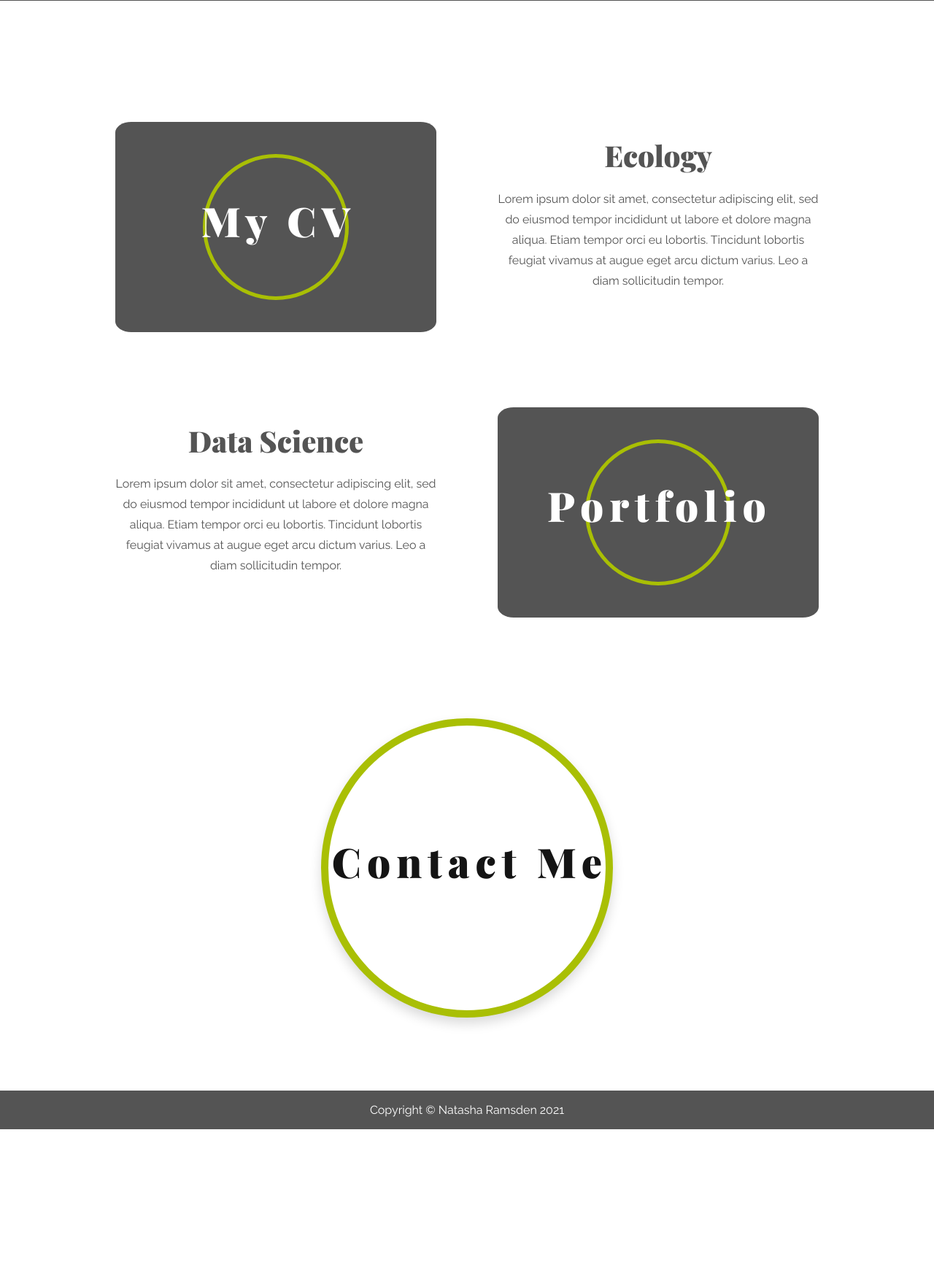
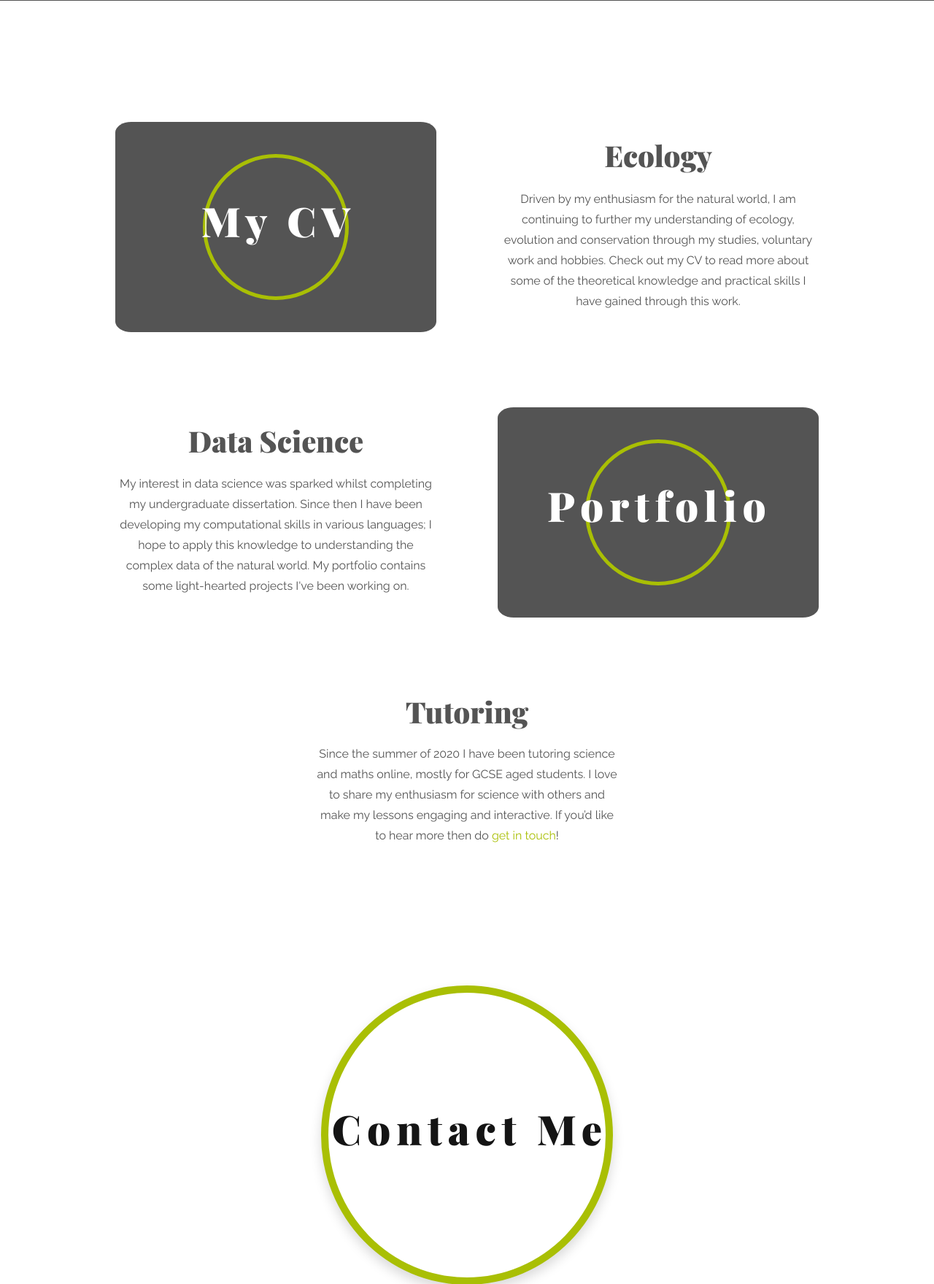
Before and after one commit to tashramsden/Tash_Ramsden, a Flask app: page / in a window 1280 px wide. Shown: the part 1294-3053 px from the top of the page at 73% size. Before the commit the page ends 2841 px from the top, so only its background shows below. Run offline with Flask 2, Linux system fonts and the light colour scheme; some libraries are stand-ins or nearby versions.

Commit message:
replace lorem ipsum, add tutoring section

```diff
--- a/main.py
+++ b/main.py
@@ -1,6 +1,5 @@
 from flask import Flask, render_template, redirect, url_for
 from flask_bootstrap import Bootstrap
-from flask_ckeditor import CKEditor
 from datetime import datetime
 from flask_sqlalchemy import SQLAlchemy
 import os
@@ -8,7 +7,6 @@ import os
 
 app = Flask(__name__)
 app.config['SECRET_KEY'] = os.environ.get("SECRET_KEY")
-# ckeditor = CKEditor(app)
 Bootstrap(app)
 
 # CONNECT TO DB
--- a/static/css/portfolio-styles.css
+++ b/static/css/portfolio-styles.css
@@ -101,7 +101,7 @@
 
 @media (max-width: 350px) {
   .project-bubble {
-    width: 170px;
+    width: 155px;
     height: 230px;
   }
 }
--- a/static/css/styles.css
+++ b/static/css/styles.css
@@ -204,6 +204,12 @@ a {
 #info .col-lg-6 {
   padding-left: 4%;
   padding-right: 4%;
+}
+
+.tutor-block {
+  padding-top: 5%;
+  padding-left: 30%;
+  padding-right: 30%;
 }
 
 .container-fluid.copyright-strip {
@@ -417,7 +423,10 @@ a {
     width: 70%;
     padding-bottom: 68%;
   }
-
+  .tutor-block {
+    padding-left: 0;
+    padding-right: 0;
+  }
 }
 
 /* Responsive - tablet */
--- a/templates/header.html
+++ b/templates/header.html
@@ -115,7 +115,7 @@
             <a class="nav-link" href="{{url_for('home')}}#welcome">About</a>
           </li>
           <li class="nav-item">
-            <a class="nav-link" href="{{url_for('static', filename='cvs/cv.html')}}" target="_blank" rel="noopener noreferrer">CV</a>
+            <a class="nav-link" href="{{url_for('static', filename='cvs/cv.pdf')}}" target="_blank" rel="noopener noreferrer">CV</a>
           </li>
           <li class="nav-item">
             <a class="nav-link" href="{{url_for('portfolio')}}">Portfolio</a>
--- a/templates/index.html
+++ b/templates/index.html
@@ -46,7 +46,7 @@
       <div class="row info">
 
         <div class="col-lg-6 show-cv-above">
-          <a href="{{url_for('static', filename='cvs/cv.html')}}" target="_blank" rel="noopener noreferrer">
+          <a href="{{url_for('static', filename='cvs/cv.pdf')}}" target="_blank" rel="noopener noreferrer">
             <div class="grey-box bubble info-block">
               <div class="green-circle info-circle">
                 <h2 class="bubble-text cv white-heading">My CV</h2>
@@ -58,15 +58,14 @@
         <div class="col-lg-6">
           <div class="white-box info-block">
             <h3 class="grey-title">Ecology</h3>
-            <p>Lorem ipsum dolor sit amet, consectetur adipiscing elit, sed do
-              eiusmod tempor incididunt ut labore et dolore magna aliqua. Etiam
-              tempor orci eu lobortis. Tincidunt lobortis feugiat vivamus at augue
-              eget arcu dictum varius. Leo a diam sollicitudin tempor.</p>
+            <p>Driven by my enthusiasm for the natural world, I am continuing to further my understanding of ecology,
+              evolution and conservation through my studies, voluntary work and hobbies. Check out my CV to read more
+              about some of the theoretical knowledge and practical skills I have gained through this work.</p>
           </div>
         </div>
 
         <div class="col-lg-6 show-cv-below">
-          <a href="{{url_for('static', filename='cvs/cv.html')}}" target="_blank" rel="noopener noreferrer">
+          <a href="{{url_for('static', filename='cvs/cv.pdf')}}" target="_blank" rel="noopener noreferrer">
             <div class="grey-box bubble info-block">
               <div class="green-circle info-circle">
                 <h2 class="bubble-text cv white-heading">My CV</h2>
@@ -82,10 +81,7 @@
         <div class="col-lg-6">
           <div class="white-box info-block">
             <h3 class="grey-title">Data Science</h3>
-            <p>Lorem ipsum dolor sit amet, consectetur adipiscing elit, sed do
-              eiusmod tempor incididunt ut labore et dolore magna aliqua. Etiam
-              tempor orci eu lobortis. Tincidunt lobortis feugiat vivamus at augue
-              eget arcu dictum varius. Leo a diam sollicitudin tempor.</p>
+            <p>My interest in data science was sparked whilst completing my undergraduate dissertation. Since then I have been developing my computational skills in various languages; I hope to apply this knowledge to understanding the complex data of the natural world. My portfolio contains some light-hearted projects I've been working on.</p>
           </div>
         </div>
 
@@ -97,6 +93,15 @@
               </div>
             </div>
           </a>
+        </div>
+      </div>
+
+      <div class="row info">
+        <div class="white-box info-block tutor-block">
+            <h3 class="grey-title">Tutoring</h3>
+            <p>Since the summer of 2020 I have been tutoring science and maths online, mostly for GCSE aged students.
+              I love to share my enthusiasm for science with others and make my lessons engaging and interactive.
+              If you’d like to hear more then do <a href="{{url_for('home')}}#contact" style="color: #a9bf04">get in touch</a>!</p>
         </div>
       </div>
 
```
Also changed, not shown: 1 other file.
